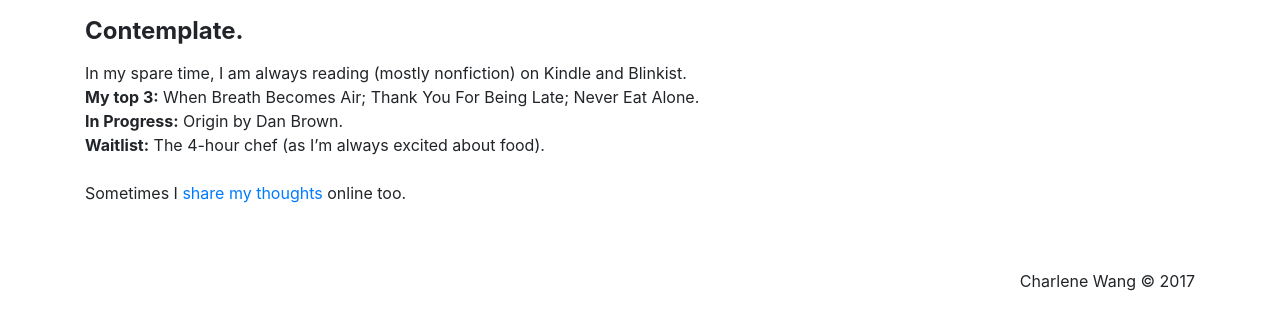
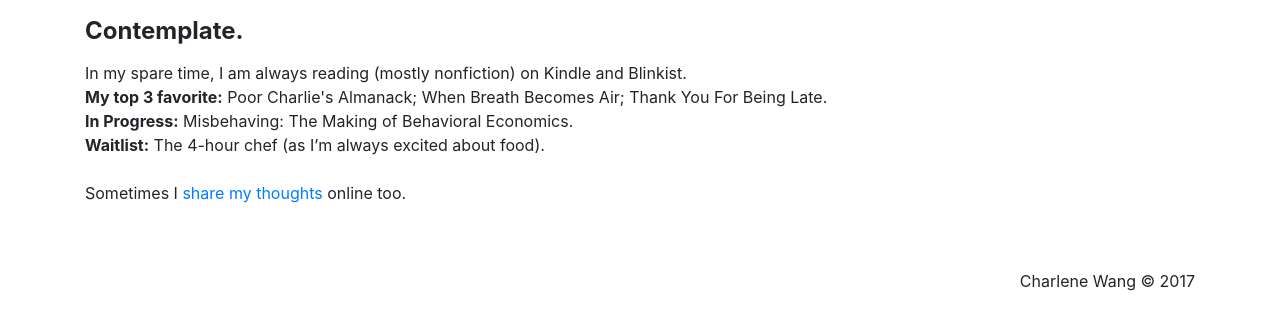
Before and after one commit to hsinlei/hsinlei.github.io, a website: page about.html in a window 1280 px wide. Shown: the part 742-1072 px from the top of the page. Drawn offline with Linux system fonts and the light colour scheme.

Commit message:
update about page

```diff
--- a/about.html
+++ b/about.html
@@ -127,8 +127,8 @@
       </div>
 		<p class="text-justify">
 		In my spare time, I am always reading (mostly nonfiction) on Kindle and Blinkist. </br>
-			<b>My top 3:</b> When Breath Becomes Air; Thank You For Being Late; Never Eat Alone.</br>
-			<b>In Progress:</b> Origin by Dan Brown.</br>
+			<b>My top 3 favorite:</b> Poor Charlie's Almanack; When Breath Becomes Air; Thank You For Being Late.</br>
+      <b>In Progress:</b> Misbehaving: The Making of Behavioral Economics.</br>
 			<b>Waitlist:</b> The 4-hour chef (as I’m always excited about food). </br></br>
 		Sometimes I <a target="_blank" href="https://medium.com/@hsinleiw">share my thoughts</a> online too. </br>
 		</p>
```
